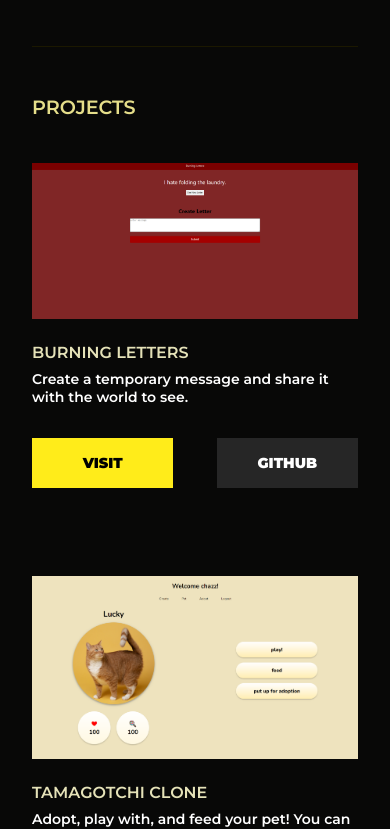
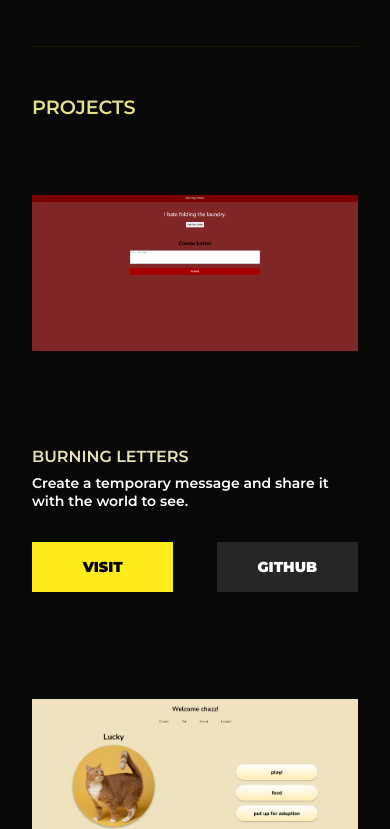
Before and after one commit to czcarrizales/react-portfolio, a React (Create React App) app: page / in a window 390 px wide. Shown: the part 1140-1969 px from the top of the page. Built offline with nearby package versions, Linux system fonts and the light colour scheme.

Commit message:
fixing up image responsiveness

```diff
--- a/src/components/Showcase.js
+++ b/src/components/Showcase.js
@@ -4,7 +4,10 @@ import '../css/Showcase.css';
 export default function Showcase(props) {
     return (
         <div className="showcase-container">
+            <div className="image-container">
             <img src={props.image}></img>
+            </div>
+
             <h3>{props.title}</h3>
             <p>{props.text}</p>
             <div className="showcase-links">
--- a/src/css/Showcase.css
+++ b/src/css/Showcase.css
@@ -4,10 +4,14 @@
     color: rgb(0, 0, 0);
 }
 
+.image-container {
+    height: 300px;
+}
+
 img {
     width: 100%;
-    max-width: 500px;
-    margin-top: 2.5em;
+    height: 100%;
+    object-fit: contain;
 }
 
 .showcase-container p {
```
